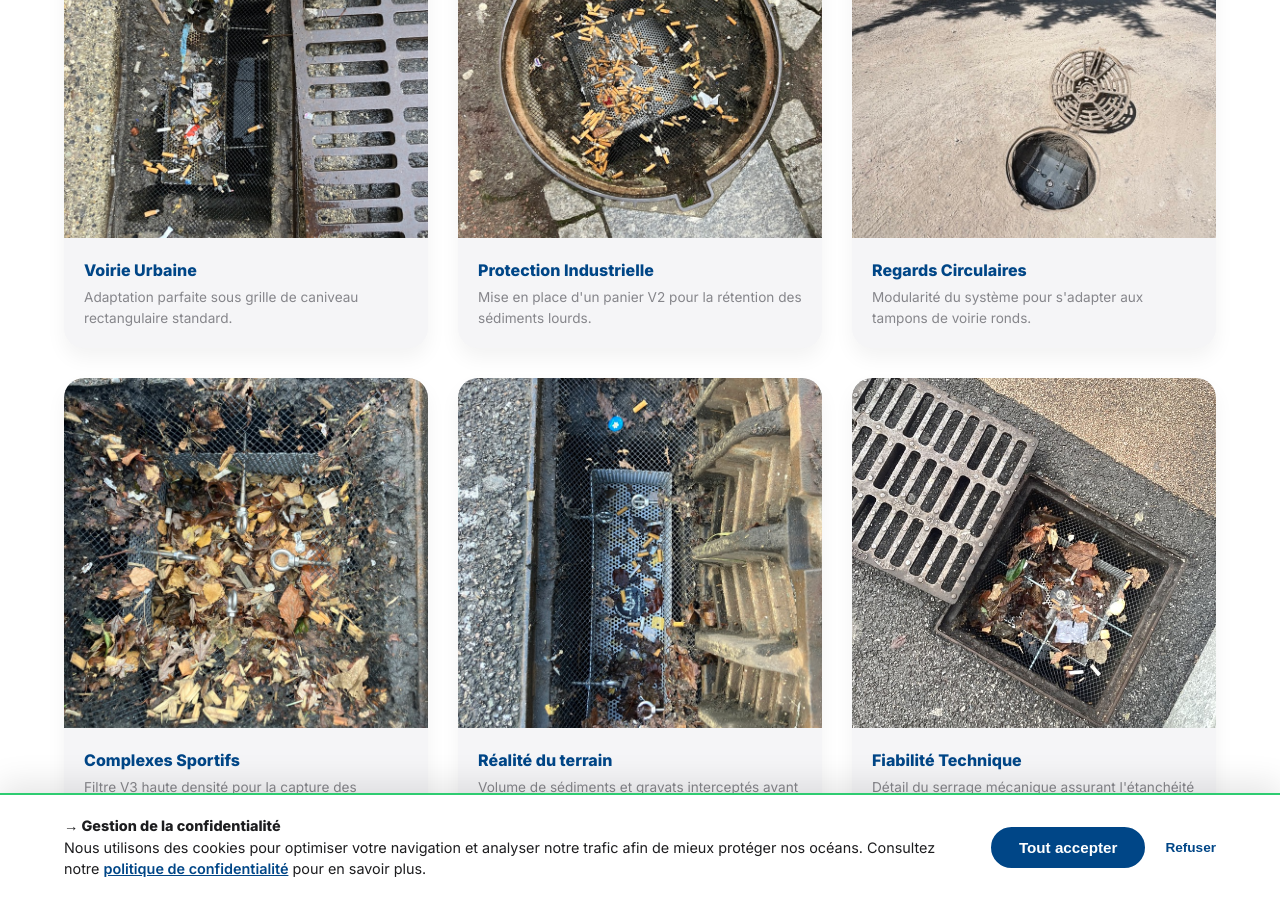
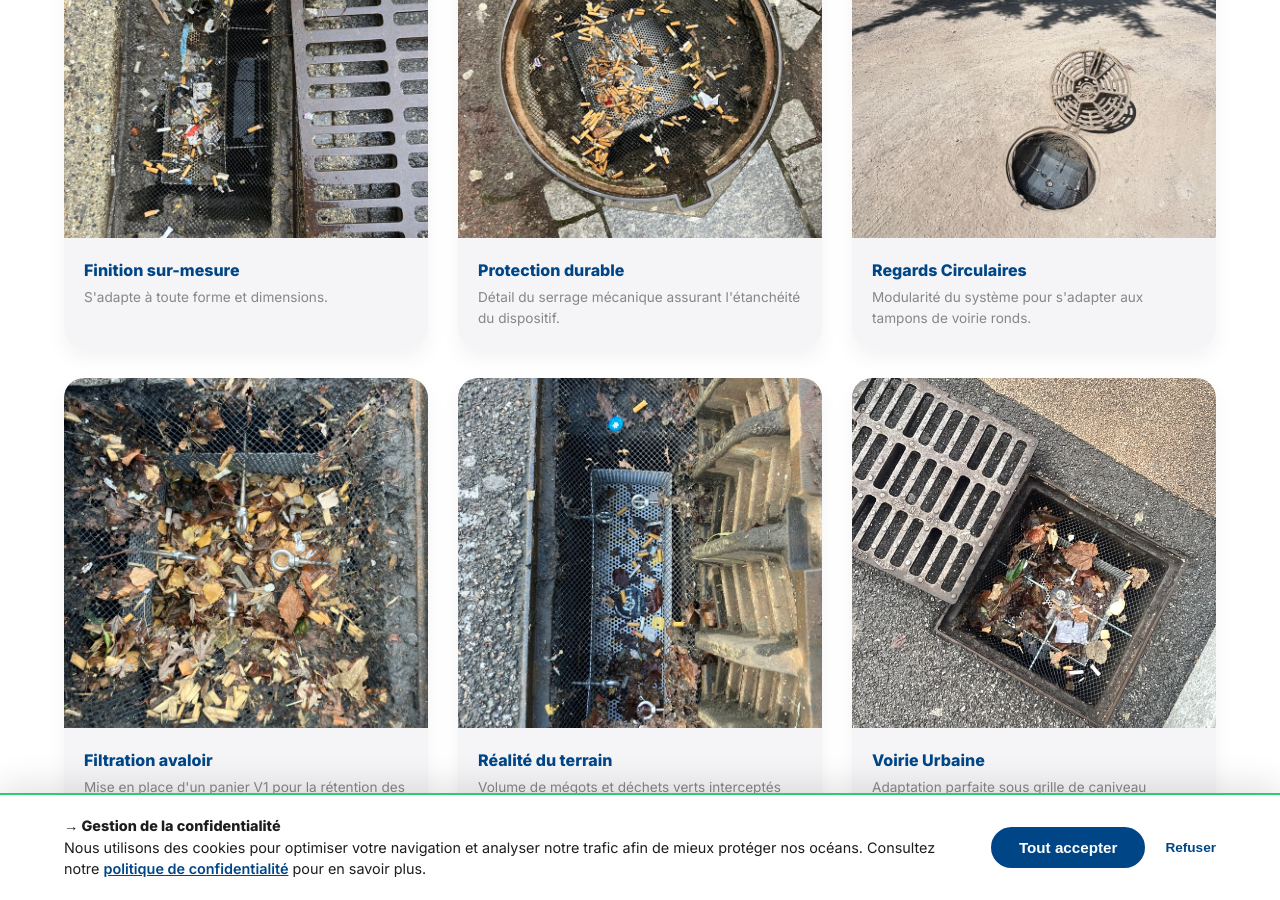
Before and after one commit to DuvalDVL/ecosafe, a Jekyll site: the page built from galerie/index.html, in a window 1280 px wide and 900 px high, scrolled down 872 px. Built offline with Jekyll 4.4.1, drawn with Linux system fonts in a browser that asks for light colours.

Commit message:
Update index.html

```diff
--- a/galerie/index.html
+++ b/galerie/index.html
@@ -32,8 +32,8 @@ description: "Découvrez nos installations de filtration des eaux pluviales part
           <img src="{{ site.baseurl }}/assets/img/filtre-megots.jpg" alt="Grille rectangulaire urbaine Eco Safe" style="width: 100%; height: 100%; object-fit: cover; display: block;">
         </div>
         <div style="padding: 20px;">
-          <h4 style="color: var(--eco-blue); margin-bottom: 5px;">Voirie Urbaine</h4>
-          <p style="font-size: 0.85rem; color: var(--text-muted);">Adaptation parfaite sous grille de caniveau rectangulaire standard.</p>
+          <h4 style="color: var(--eco-blue); margin-bottom: 5px;">Finition sur-mesure</h4>
+          <p style="font-size: 0.85rem; color: var(--text-muted);">S'adapte à toute forme et dimensions.</p>
         </div>
       </div>
 
@@ -42,8 +42,8 @@ description: "Découvrez nos installations de filtration des eaux pluviales part
           <img src="{{ site.baseurl }}/assets/img/filtration-dechets.jpg" alt="Panier V2 installation industrielle" style="width: 100%; height: 100%; object-fit: cover; display: block;">
         </div>
         <div style="padding: 20px;">
-          <h4 style="color: var(--eco-blue); margin-bottom: 5px;">Protection Industrielle</h4>
-          <p style="font-size: 0.85rem; color: var(--text-muted);">Mise en place d'un panier V2 pour la rétention des sédiments lourds.</p>
+          <h4 style="color: var(--eco-blue); margin-bottom: 5px;">Protection durable</h4>
+          <p style="font-size: 0.85rem; color: var(--text-muted);">Détail du serrage mécanique assurant l'étanchéité du dispositif.</p>
         </div>
       </div>
 
@@ -62,8 +62,8 @@ description: "Découvrez nos installations de filtration des eaux pluviales part
           <img src="{{ site.baseurl }}/assets/img/grille-filtration-feuilles.jpg" alt="Filtration micro-billes terrain sport" style="width: 100%; height: 100%; object-fit: cover; display: block;">
         </div>
         <div style="padding: 20px;">
-          <h4 style="color: var(--eco-blue); margin-bottom: 5px;">Complexes Sportifs</h4>
-          <p style="font-size: 0.85rem; color: var(--text-muted);">Filtre V3 haute densité pour la capture des granulés de remplissage.</p>
+          <h4 style="color: var(--eco-blue); margin-bottom: 5px;">Filtration avaloir</h4>
+          <p style="font-size: 0.85rem; color: var(--text-muted);">Mise en place d'un panier V1 pour la rétention des déchets communs.</p>
         </div>
       </div>
 
@@ -73,7 +73,7 @@ description: "Découvrez nos installations de filtration des eaux pluviales part
         </div>
         <div style="padding: 20px;">
           <h4 style="color: var(--eco-blue); margin-bottom: 5px;">Réalité du terrain</h4>
-          <p style="font-size: 0.85rem; color: var(--text-muted);">Volume de sédiments et gravats interceptés avant le réseau pluvial.</p>
+          <p style="font-size: 0.85rem; color: var(--text-muted);">Volume de mégots et déchets verts interceptés avant le réseau pluvial.</p>
         </div>
       </div>
 
@@ -82,8 +82,8 @@ description: "Découvrez nos installations de filtration des eaux pluviales part
           <img src="{{ site.baseurl }}/assets/img/filtration-grille-egouts.jpg" alt="Maintien mécanique du filtre" style="width: 100%; height: 100%; object-fit: cover; display: block;">
         </div>
         <div style="padding: 20px;">
-          <h4 style="color: var(--eco-blue); margin-bottom: 5px;">Fiabilité Technique</h4>
-          <p style="font-size: 0.85rem; color: var(--text-muted);">Détail du serrage mécanique assurant l'étanchéité du dispositif.</p>
+          <h4 style="color: var(--eco-blue); margin-bottom: 5px;">Voirie Urbaine</h4>
+          <p style="font-size: 0.85rem; color: var(--text-muted);">Adaptation parfaite sous grille de caniveau rectangulaire standard.</p>
         </div>
       </div>
 
```
